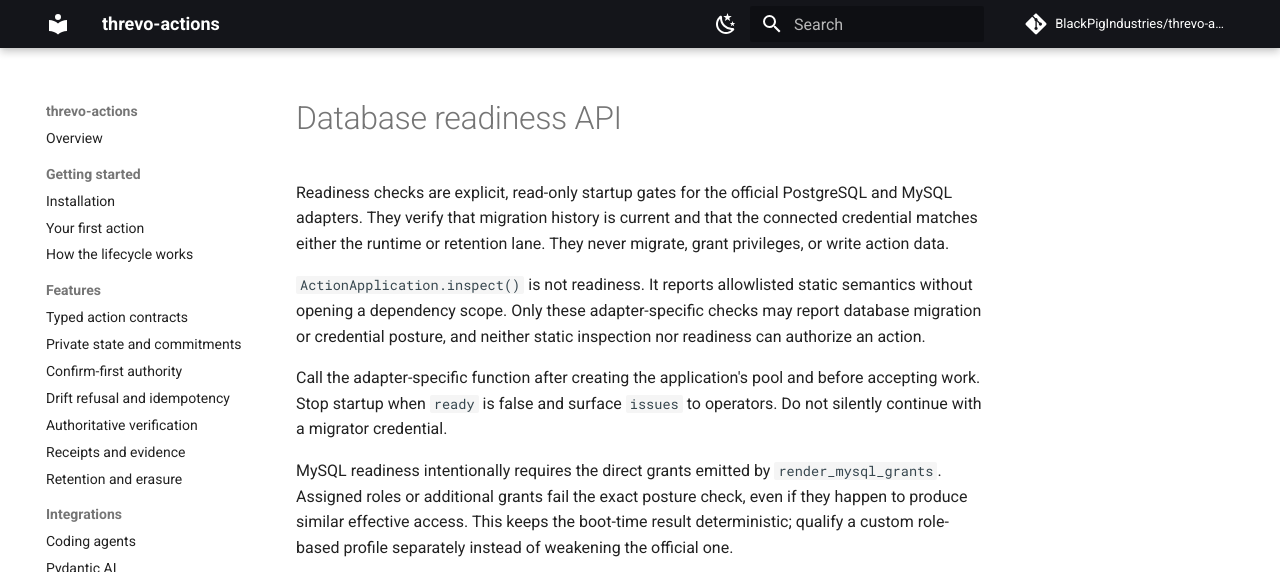
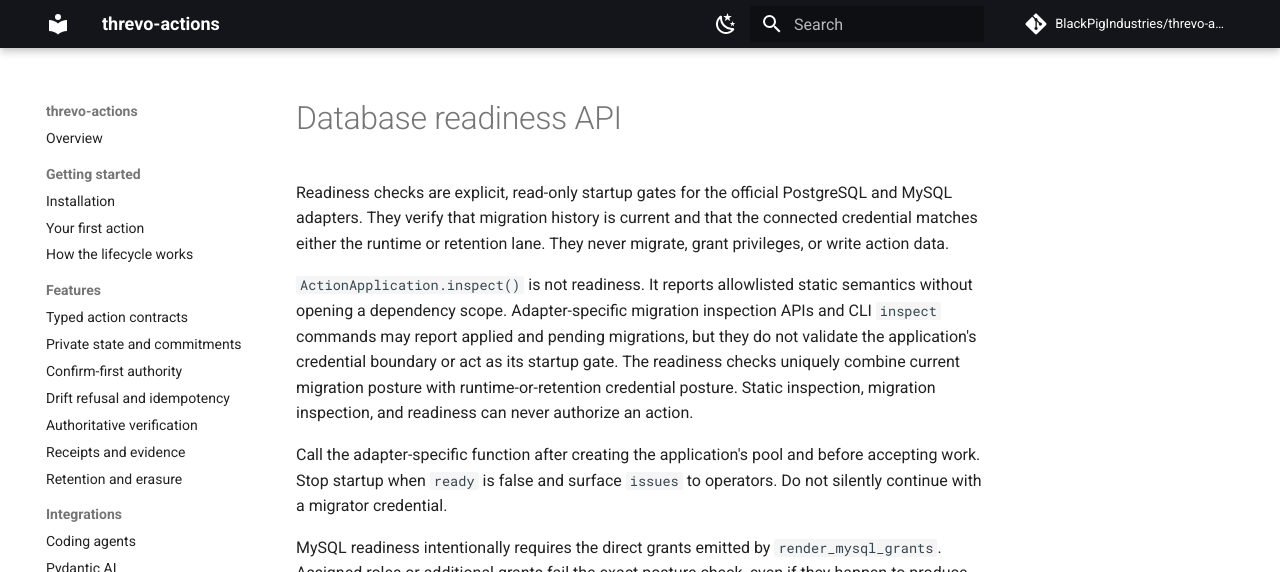
Before and after one commit to BlackPigIndustries/threvo-actions, an MkDocs documentation site: the page built from docs/reference/readiness.md, in a window 1280 px wide, cut to the strip 0-572 px from the top of the page. Built offline with MkDocs 1.6.1 and Material for MkDocs 9.7.7, drawn with Linux system fonts in a browser that asks for light colours; comment, search, counter and statistics services are not loaded.

Commit message:
docs(readiness): separate inspection from startup gating

```diff
--- a/docs/reference/readiness.md
+++ b/docs/reference/readiness.md
@@ -6,9 +6,12 @@ and that the connected credential matches either the runtime or retention
 lane. They never migrate, grant privileges, or write action data.
 
 `ActionApplication.inspect()` is not readiness. It reports allowlisted static
-semantics without opening a dependency scope. Only these adapter-specific
-checks may report database migration or credential posture, and neither static
-inspection nor readiness can authorize an action.
+semantics without opening a dependency scope. Adapter-specific migration
+inspection APIs and CLI `inspect` commands may report applied and pending
+migrations, but they do not validate the application's credential boundary or
+act as its startup gate. The readiness checks uniquely combine current
+migration posture with runtime-or-retention credential posture. Static
+inspection, migration inspection, and readiness can never authorize an action.
 
 Call the adapter-specific function after creating the application's pool and
 before accepting work. Stop startup when `ready` is false and surface `issues`
```
Also changed, not shown: 1 other file.
